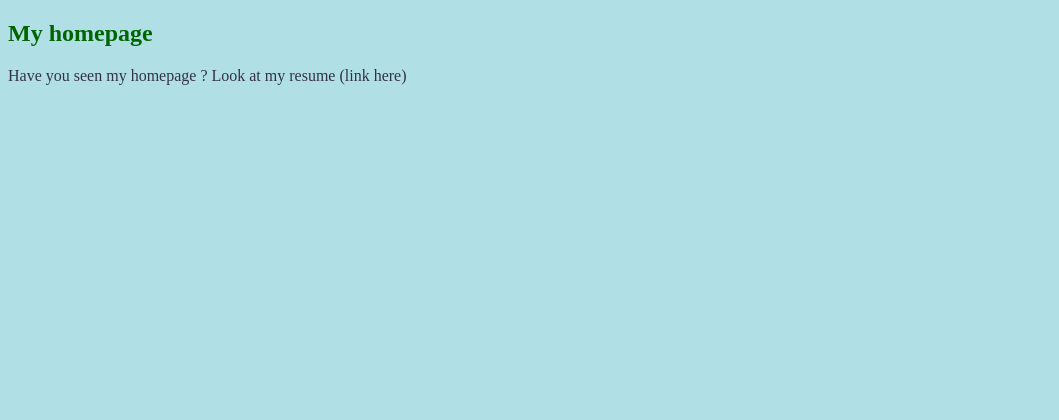
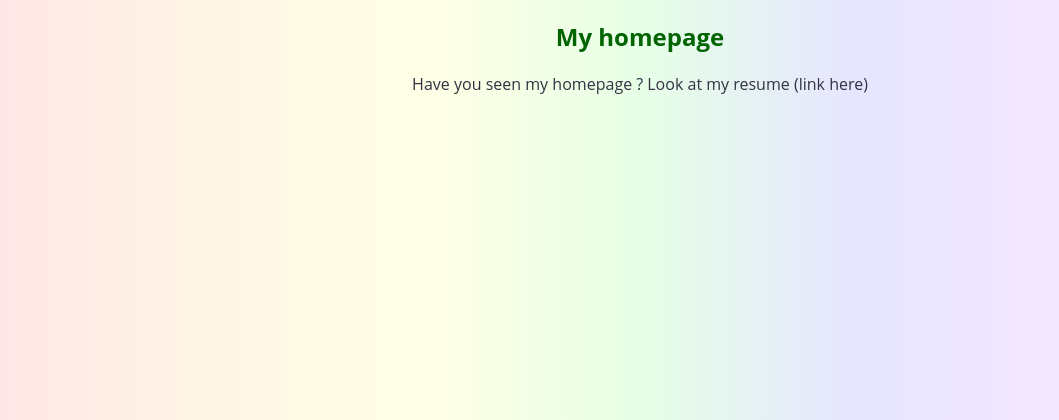
Before and after one commit to paul-here/team10, a Flask app: template team10/templates/homepage.html in a window 1280 px wide. Shown: the top 420 px of the page, without its empty margins (0-1059 px from the left). Run offline with Flask 2, Linux system fonts and the light colour scheme; the template is opened without the code that fills it, so the values that code supplies are empty.

Commit message:
css linked and working

```diff
--- a/team10/static/style.css
+++ b/team10/static/style.css
@@ -1,5 +1,14 @@
 body {
-  background-color: powderblue; }
+    text-align: center;
+    background-image: linear-gradient(to right, #ffe6e6,#fff6e6,#ffffe6,#e6ffe6,#e6e6ff,#f4e6ff,#fce9fc);
+    font-family: 'Open Sans', sans-serif;
+}
+
+img {
+    border-radius: 20px;
+    padding: 15px;
+    width: 150px;
+}
 
 h2 {
   font: Times, Helvetica;
```
Also changed, not shown: 1 other file.
